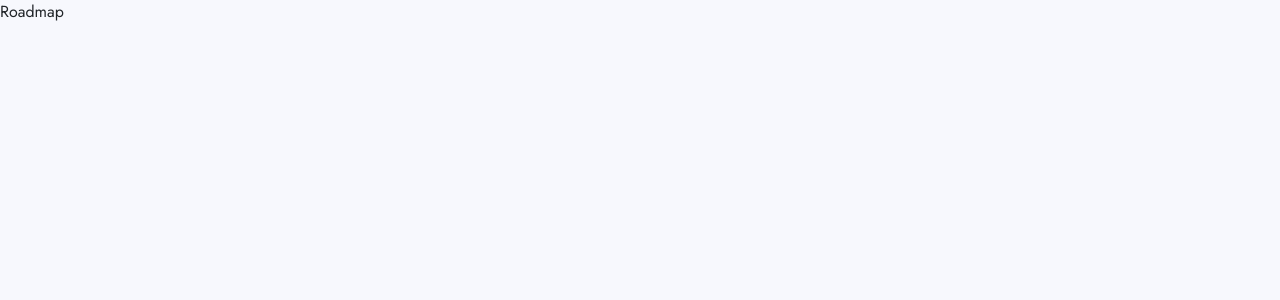
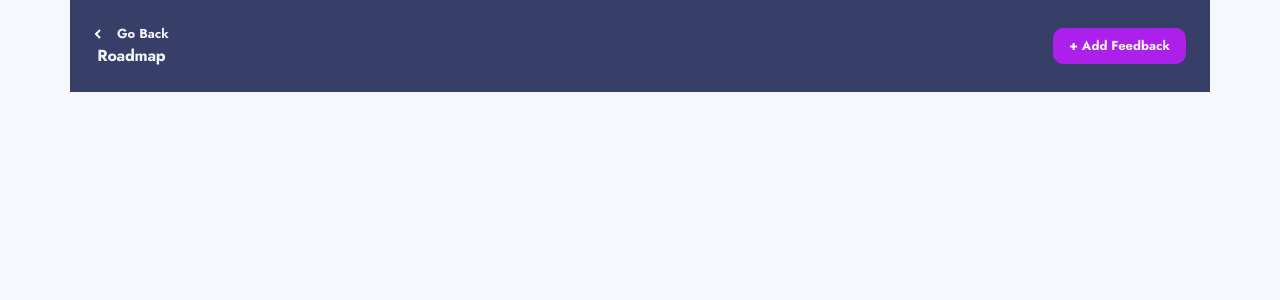
Before and after one commit to mariamo101/team-2, a React (Vite) app: page /roadmap in a window 1280 px wide. Shown: the top 300 px of the page. Built offline with nearby package versions, Linux system fonts and the light colour scheme.

Commit message:
add: roadmap header and change styles in mainbutton

```diff
--- /dev/null
+++ b/src/components/UI/RoadMapFilter.jsx
@@ -0,0 +1,9 @@
+/* eslint-disable */
+import React from "react"
+const RoadMapFilter = () => {
+  return (
+    <div>RoadMapFilter</div>
+  )
+}
+
+export default RoadMapFilter
--- a/src/components/feedbackboard/mainButton/MainButton.jsx
+++ b/src/components/feedbackboard/mainButton/MainButton.jsx
@@ -1,14 +1,11 @@
-import React from "react";
 import styles from "./MainButton.module.css";
 import { Link } from "react-router-dom";
 
-export default function MainButton({ text }) {
+export default function MainButton({ text, path }) {
   return (
     <>
-      <Link to="/new-feedback">
-        <>
+      <Link to={path}>
           <button className={styles.purpleBtn}>{text}</button>
-        </>
       </Link>
     </>
   );
--- a/src/components/feedbackboard/mainButton/MainButton.module.css
+++ b/src/components/feedbackboard/mainButton/MainButton.module.css
@@ -2,7 +2,7 @@
   border: none;
   border-radius: 0.625rem;
   background: rgba(var(--add-btn));
-  padding: 0.66rem 1rem;
+  padding: 0.25rem 0.25rem;
   font-size: 0.8125rem;
   font-weight: 700;
   color: rgba(var(--text-main-btns));
@@ -11,3 +11,8 @@
 .purpleBtn:hover {
   background-color: rgba(var(--add-btn-h));
 }
+@media screen and (min-width: 360px){
+  .purpleBtn {
+    padding: 0.5rem 1rem;
+  }
+}
--- a/src/pages/RoadMap.jsx
+++ b/src/pages/RoadMap.jsx
@@ -1,5 +1,37 @@
+/* eslint-disable */
+import { Container, Row } from "reactstrap";
+// Button for feedback
+import MainButton from "../components/feedbackboard/mainButton/MainButton";
+// SV files
+import leftArrow from "/assets/shared/icon-arrow-left.svg";
 function RoadMap() {
-  return <div>Roadmap</div>;
+  return (
+    <>
+      <Container className="max-w-screen-desktop">
+        <Row>
+          <header className="bg-headerBg flex justify-between items-center text-textSecondary px-4 py-4">
+            <div className="flex flex-col items-center justify-center">
+              <div className="flex  items-center gap-3 cursor-pointer flex-wrap">
+                <svg width="7" height="10" xmlns="http://www.w3.org/2000/svg">
+                  <path
+                    d="M6 9L2 5l4-4"
+                    stroke="#fff"
+                    stroke-width="2"
+                    fill="none"
+                    fill-rule="evenodd"
+                  />
+                </svg>
+                <span className="text-[.8125rem] font-bold">Go Back</span>
+              </div>
+              <p className="m-0 tracking-[-0.25px] font-bold">Roadmap</p>
+            </div>
+
+            <MainButton text="+ Add Feedback" path='/new-feedback'/>
+          </header>
+        </Row>
+      </Container>
+    </>
+  );
 }
 
 export default RoadMap;
```
